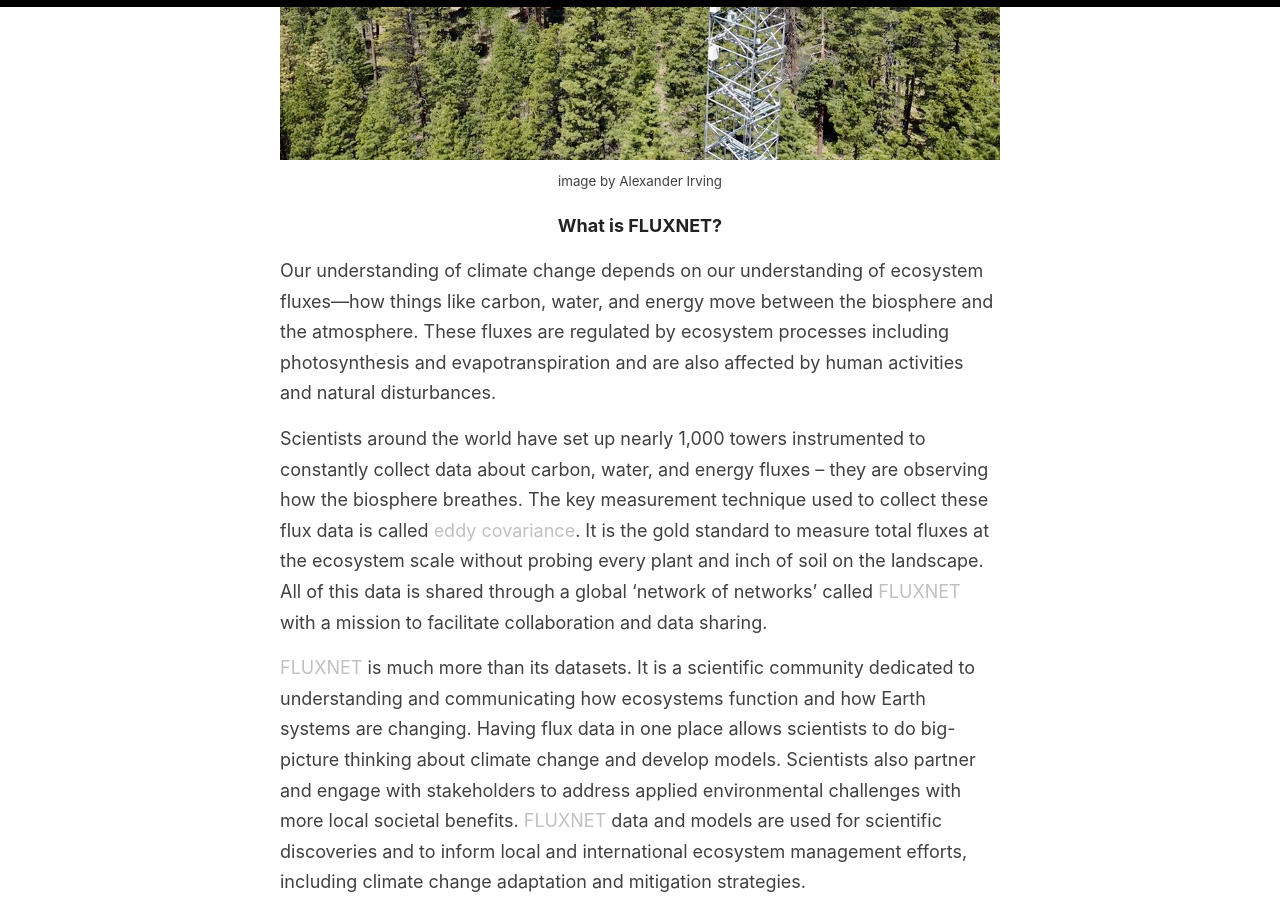
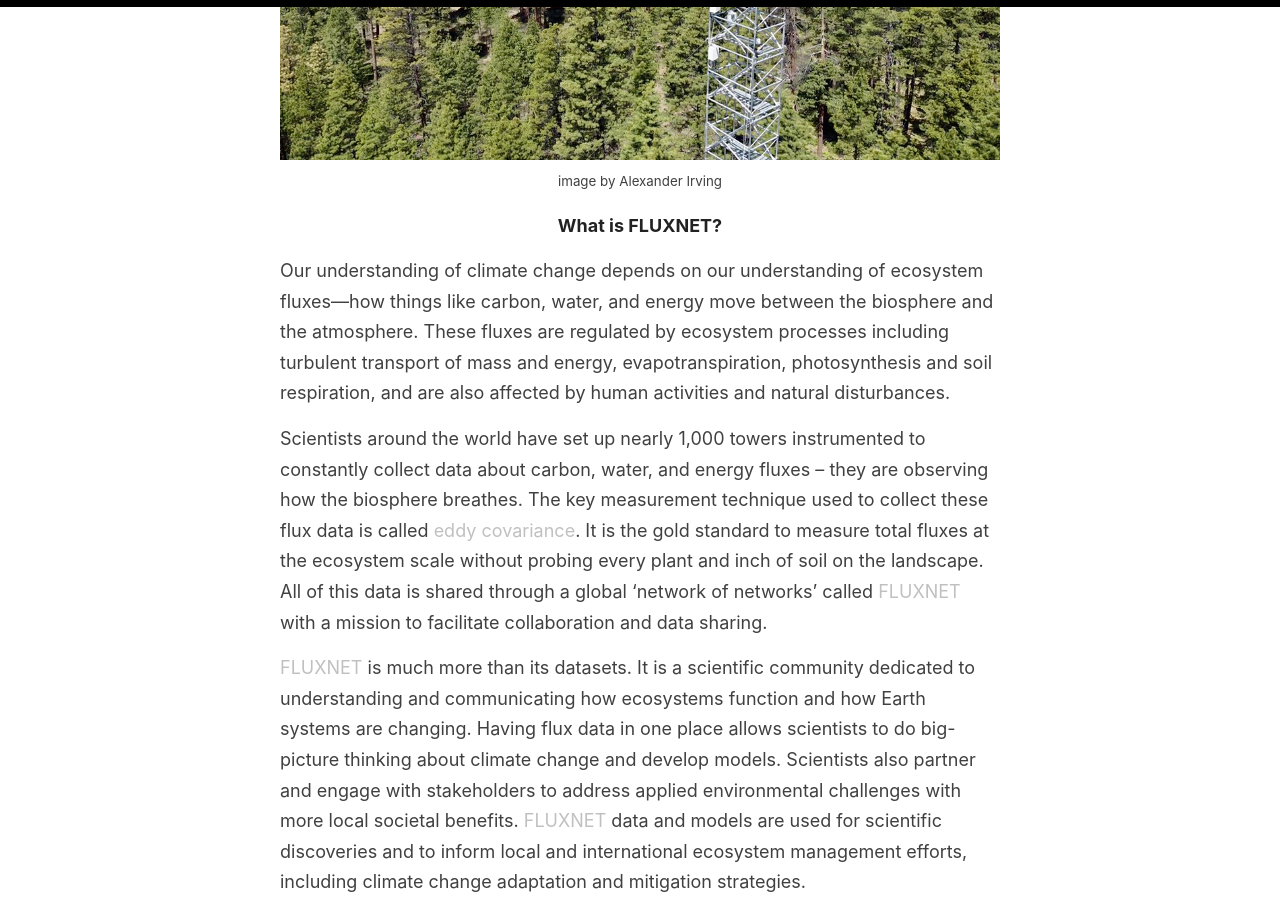
Before and after one commit to fluxnetart/fluxnetart.github.io, a Jekyll site: the page built from _pages/program.md, in a window 1280 px wide and 900 px high, scrolled down 910 px. Built offline with Jekyll 4.4.1, drawn with Linux system fonts in a browser that asks for light colours.

Commit message:
Update program.md

```diff
--- a/_pages/program.md
+++ b/_pages/program.md
@@ -25,7 +25,7 @@ This NSF-funded pilot artist in residence program is being offered for the first
 
 <h4>What is FLUXNET?</h4>
 
-Our understanding of climate change depends on our understanding of ecosystem fluxes—how things like carbon, water, and energy move between the biosphere and the atmosphere. These fluxes are regulated by ecosystem processes including photosynthesis and evapotranspiration and are also affected by human activities and natural disturbances.
+Our understanding of climate change depends on our understanding of ecosystem fluxes—how things like carbon, water, and energy move between the biosphere and the atmosphere. These fluxes are regulated by ecosystem processes including turbulent transport of mass and energy, evapotranspiration, photosynthesis and soil respiration, and are also affected by human activities and natural disturbances.
 
 Scientists around the world have set up nearly 1,000 towers instrumented to constantly collect data about carbon, water, and energy fluxes – they are observing how the biosphere breathes. The key measurement technique used to collect these flux data is called <a href = "https://www.youtube.com-/watch?v=CR4Anc8Mkas">eddy covariance</a>. It is the gold standard to measure total fluxes at the ecosystem scale without probing every plant and inch of soil on the landscape. All of this data is shared through a global ‘network of networks’ called <a href = "https://fluxnet.org/">FLUXNET</a> with a mission to facilitate collaboration and data sharing.
 
```
